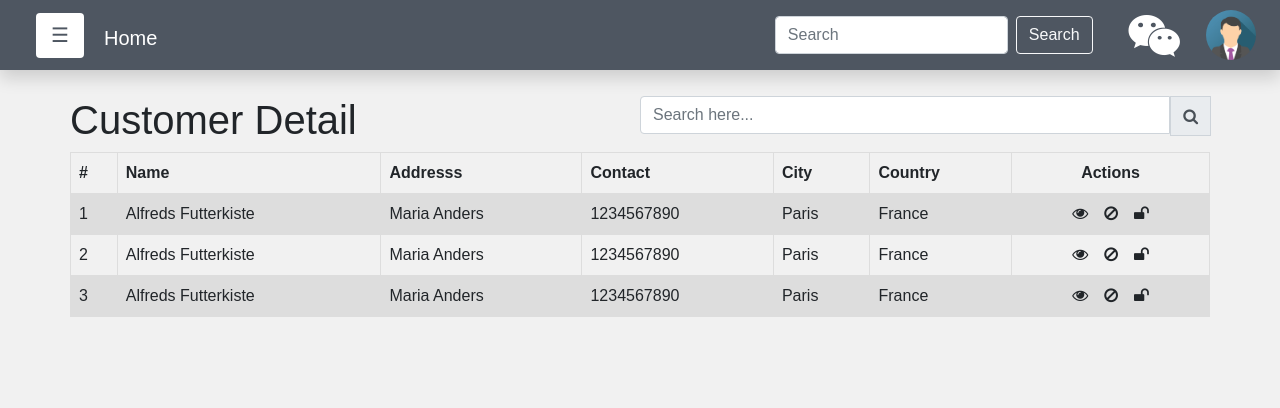
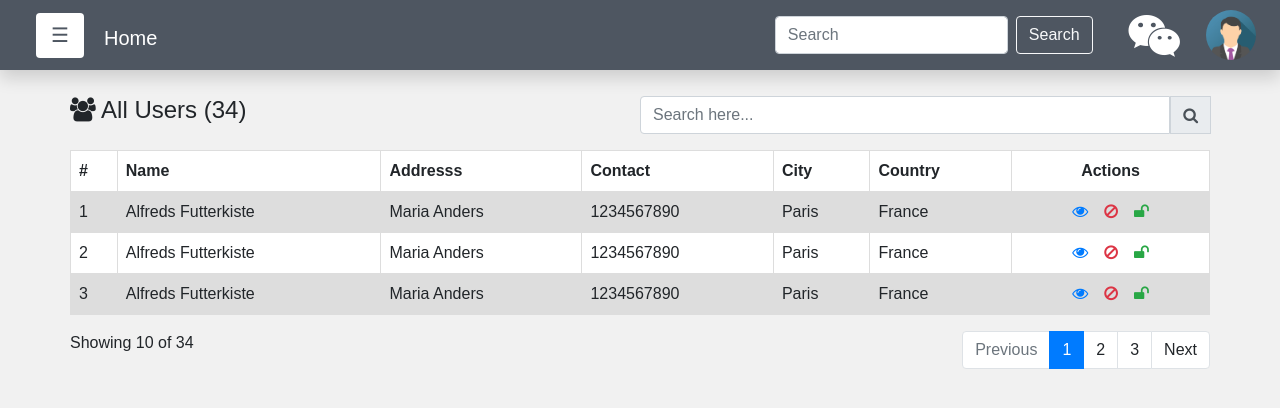
Before and after one commit to AtifAfaq/E-Commerce-Admin, an Angular app: page /allUsers in a window 1280 px wide. Shown: the top 408 px of the page. Built offline with nearby package versions, Linux system fonts and the light colour scheme.

Commit message:
Table view updates

```diff
--- a/src/app/all-categories/all-categories.component.html
+++ b/src/app/all-categories/all-categories.component.html
@@ -4,15 +4,15 @@
     <h4>All Categories</h4>
     <div class="row">
         <div class="col-md-3">
-            <div class="productCard" routerLink="/allProducts">
-                <div>
+            <div class="productCard">
+                <div routerLink="/allProducts">
                     <img src="/assets/shoe1.jpg">
                     <p class="prodTitle mb-2">Shoe
                     </p>
                     <p class="prodTitle mb-2">Products 45</p>
                 </div>
-                <button *ngIf="enabled" class="btn btn-success w-100">Enable</button>
-                <button *ngIf="!enabled" class="btn btn-danger w-100 mt-2">Disable</button>
+                <button (click)="enabled=!enabled" *ngIf="enabled" class="btn btn-success w-100 mt-2">Enable</button>
+                <button (click)="enabled=!enabled" *ngIf="!enabled" class="btn btn-danger w-100 mt-2">Disable</button>
             </div>
         </div>
     </div>
--- a/src/app/all-categories/all-categories.component.ts
+++ b/src/app/all-categories/all-categories.component.ts
@@ -6,7 +6,7 @@ import { Component, OnInit } from '@angular/core';
   styleUrls: ['./all-categories.component.scss']
 })
 export class AllCategoriesComponent implements OnInit {
-  enabled = false;
+
   constructor() { }
 
   ngOnInit() {
--- a/src/app/all-orders/all-orders.component.html
+++ b/src/app/all-orders/all-orders.component.html
@@ -1,6 +1,6 @@
 <app-navbar></app-navbar>
-<div class="checkout row">
-    <div class=" col-md-10 offset-md-1">
+<div class="checkout row justify-content-center">
+    <div class="col-md-11">
         <div class="input-group mb-3">
             <div class="input-group-prepend">
                 <span class="input-group-text">
@@ -13,12 +13,13 @@
             <thead>
                 <tr>
                     <th>Order ID</th>
+                    <th>Seller</th>
+                    <th>Buyer</th>
                     <th>Date & Time</th>
-                    <th>Address</th>
                     <th>Delivery Fee</th>
                     <th>Grand Total
-                        <i *ngIf="icon == false" (click)="assending()" class="fas fa-sort-up pointer"></i>
-                        <i *ngIf="icon == true" (click)="decending()" class="fas fa-sort-down pointer"></i>
+                        <i *ngIf="!icon" class="fas fa-sort-up pointer"></i>
+                        <i *ngIf="icon == true" class="fas fa-sort-down pointer"></i>
                     </th>
                     <th>Details</th>
                 </tr>
@@ -26,23 +27,13 @@
             <tbody>
 
                 <tr>
-                    <!-- *ngFor="let o of myProducts | search: searchTxt; index as i" -->
-                    <td>
-                        <!-- {{o.timestamp}} -->
-                    </td>
-                    <td>
-                        <!-- {{o.timestamp | date: 'short'}} -->
-                    </td>
-                    <td>
-                        <!-- {{o.address}} -->
-                    </td>
-                    <td>
-                        <!-- ${{o.shipmentCharges}} -->
-                    </td>
-                    <td>
-                        <!-- ${{o.totalBill}} -->
-                    </td>
-                    <td><button class="btn btn-primary" (click)="orderDetails(o)">Details</button></td>
+                    <td>1234567890</td>
+                    <td>John Doe</td>
+                    <td>Sammy Doe</td>
+                    <td>Mar 24, 2020 at 10:20 AM</td>
+                    <td>$23</td>
+                    <td>$58</td>
+                    <td><button class="btn btn-primary" routerLink="/orderDetail">Details</button></td>
                 </tr>
             </tbody>
         </table>
--- a/src/app/all-orders/all-orders.component.scss
+++ b/src/app/all-orders/all-orders.component.scss
@@ -4,7 +4,8 @@ table {
   width: 100%;
 }
 
-  td, th {
+td,
+th {
   border: 1px solid #dddddd;
   text-align: left;
   padding: 8px;
@@ -14,7 +15,7 @@ table {
   background-color: #dddddd;
 }
 
-  .top{
+.top {
   margin-top: 100px;
   margin-left: 20px;
   margin-right: 20px;
--- a/src/app/all-users/all-users.component.html
+++ b/src/app/all-users/all-users.component.html
@@ -1,7 +1,7 @@
 <app-navbar></app-navbar>
 <div class="container">
     <div class="row mt-5 pt-5 ">
-        <h1>Customer Detail</h1>
+        <h4><i class="fa fa-users"></i> All Users (34)</h4>
         <div class="input-group mb-3 ml-auto w-50">
             <input [(ngModel)]="searchTxt" type="text" class="form-control " placeholder="Search here...">
             <div class="input-group-prepend">
@@ -9,9 +9,8 @@
                     <i class="fa fa-search"></i>
                 </span>
             </div>
-
         </div>
-        <table>
+        <table class="table table-bordered table-hover bg-white">
             <tr class="text-center">
                 <th>#</th>
                 <th>Name</th>
@@ -29,9 +28,9 @@
                 <td>Paris</td>
                 <td>France</td>
                 <td class="text-center">
-                    <i class="fa fa-eye mx-2" routerLink="/userDetail" aria-hidden="true"></i>
-                    <i class="fa fa-ban  mx-2" aria-hidden="true"> </i>
-                    <i class="fa fa-unlock  mx-2" aria-hidden="true"></i>
+                    <i class="fa fa-eye text-primary mx-2" routerLink="/userDetail" aria-hidden="true"></i>
+                    <i class="fa fa-ban text-danger mx-2" aria-hidden="true"> </i>
+                    <i class="fa fa-unlock text-success mx-2" aria-hidden="true"></i>
                 </td>
             </tr>
             <tr class="text-center">
@@ -42,9 +41,9 @@
                 <td>Paris</td>
                 <td>France</td>
                 <td class="text-center">
-                    <i class="fa fa-eye mx-2" routerLink="/userDetail" aria-hidden="true"></i>
-                    <i class="fa fa-ban  mx-2" aria-hidden="true"> </i>
-                    <i class="fa fa-unlock  mx-2" aria-hidden="true"></i>
+                    <i class="fa fa-eye text-primary mx-2" routerLink="/userDetail" aria-hidden="true"></i>
+                    <i class="fa fa-ban text-danger mx-2" aria-hidden="true"> </i>
+                    <i class="fa fa-unlock text-success mx-2" aria-hidden="true"></i>
                 </td>
             </tr>
             <tr class="text-center">
@@ -55,11 +54,30 @@
                 <td>Paris</td>
                 <td>France</td>
                 <td class="text-center">
-                    <i class="fa fa-eye mx-2" routerLink="/userDetail" aria-hidden="true"></i>
-                    <i class="fa fa-ban  mx-2" aria-hidden="true"> </i>
-                    <i class="fa fa-unlock  mx-2" aria-hidden="true"></i>
+                    <i class="fa fa-eye text-primary mx-2" routerLink="/userDetail" aria-hidden="true"></i>
+                    <i class="fa fa-ban text-danger mx-2" aria-hidden="true"> </i>
+                    <i class="fa fa-unlock text-success mx-2" aria-hidden="true"></i>
                 </td>
             </tr>
         </table>
+
+
+        <div class="w-100">
+            <p class="float-left">Showing 10 of 34</p>
+            <ul class="pagination float-right">
+                <li class="page-item disabled">
+                    <a class="page-link">Previous</a>
+                </li>
+                <li class="page-item active"><a class="page-link">1</a></li>
+                <li class="page-item">
+                    <a class="page-link">2</a>
+                </li>
+                <li class="page-item"><a class="page-link">3</a></li>
+                <li class="page-item">
+                    <a class="page-link">Next</a>
+                </li>
+            </ul>
+        </div>
+
     </div>
 </div>
--- a/src/index.html
+++ b/src/index.html
@@ -20,7 +20,11 @@
   <!-- Latest compiled JavaScript -->
   <script src="https://maxcdn.bootstrapcdn.com/bootstrap/4.4.1/js/bootstrap.min.js"></script>
 
-  <link rel="stylesheet" href="https://cdnjs.cloudflare.com/ajax/libs/font-awesome/4.7.0/css/font-awesome.min.css">
+  <!-- <link rel="stylesheet" href="https://cdnjs.cloudflare.com/ajax/libs/font-awesome/4.7.0/css/font-awesome.min.css"> -->
+
+  <link rel="stylesheet" href="https://use.fontawesome.com/releases/v5.8.2/css/all.css"
+    integrity="sha384-oS3vJWv+0UjzBfQzYUhtDYW+Pj2yciDJxpsK1OYPAYjqT085Qq/1cq5FLXAZQ7Ay" crossorigin="anonymous">
+
 </head>
 
 <body>
```
Lines whose indentation alone changed are shown as unchanged.
